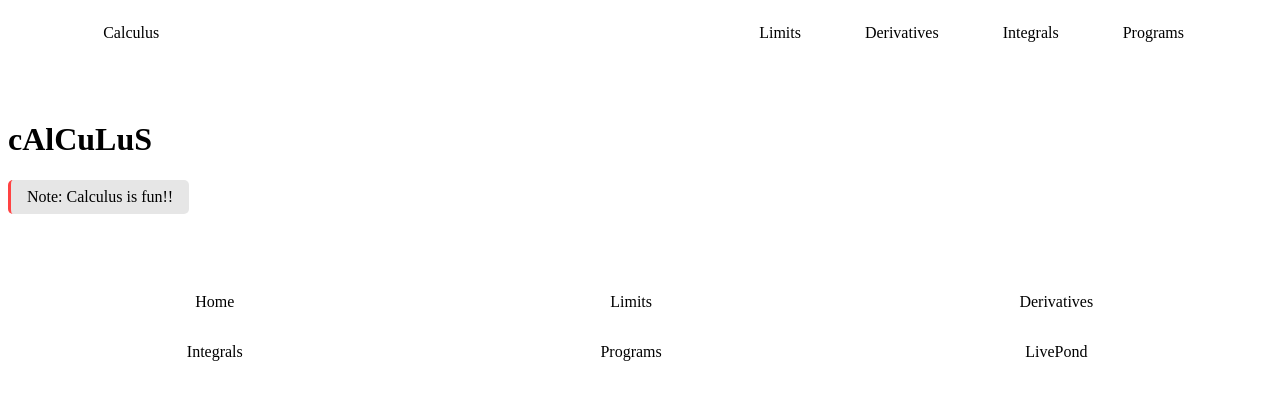
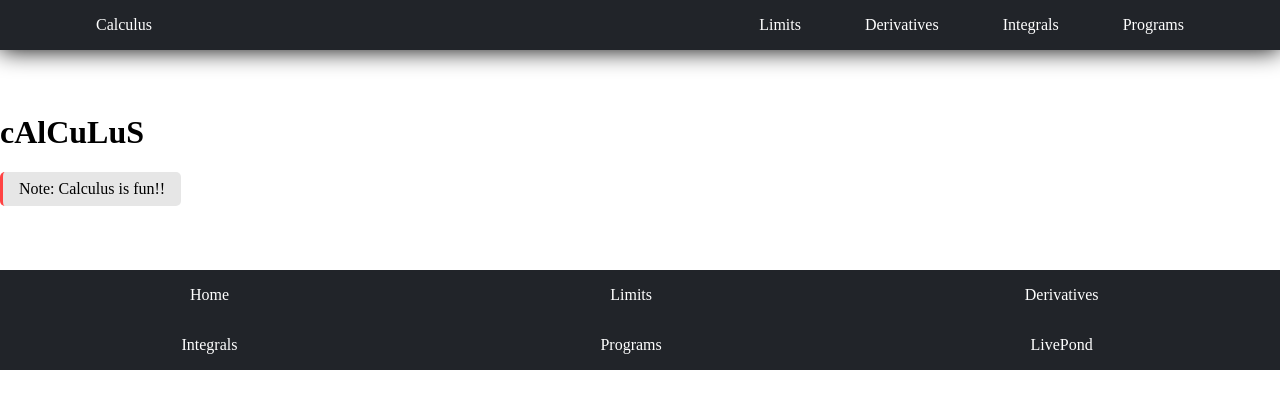
Before and after one commit to nJohnson02/calculus, a website: page public/index.html in a window 1280 px wide. Drawn offline with nearby package versions, Linux system fonts and the light colour scheme.

Commit message:
nav/footer styling

```diff
--- a/public/js/integrals.js
+++ b/public/js/integrals.js
@@ -1 +1,4 @@
-// integral calculator
+const a = 0;
+const b = 1;
+const increment = 3;
+const func = "3x";
--- a/public/scss/main.scss
+++ b/public/scss/main.scss
@@ -1,11 +1,15 @@
 
 $red: rgb(255, 67, 67);
 $white: rgb(230, 230, 230);
-$link-col: black;
-$bg-color: #ffffff;
+$link-col: rgb(255, 255, 255);
+$bg-col: #ffffff;
 
-html {
-    background-color: $bg-color;
+$nav-col: #212429;
+$foot-col: $nav-col;
+
+html, body {
+    background-color: $bg-col;
+    margin: 0px;
 }
 
 main {
@@ -14,6 +18,8 @@ main {
 
 nav {
     padding: 0px 5%;
+    background-color: $nav-col;
+    box-shadow: 0px 0px 25px black;
 }
 
 nav, #nav-link-wrap {
@@ -71,6 +77,7 @@ footer {
     display: grid;
     grid-template-columns: auto auto auto;
     grid-template-rows: auto auto auto;
+    background-color: $foot-col;
 }
 
 .foot-link {
```
Also changed, not shown: public/css/style.comp.css.
